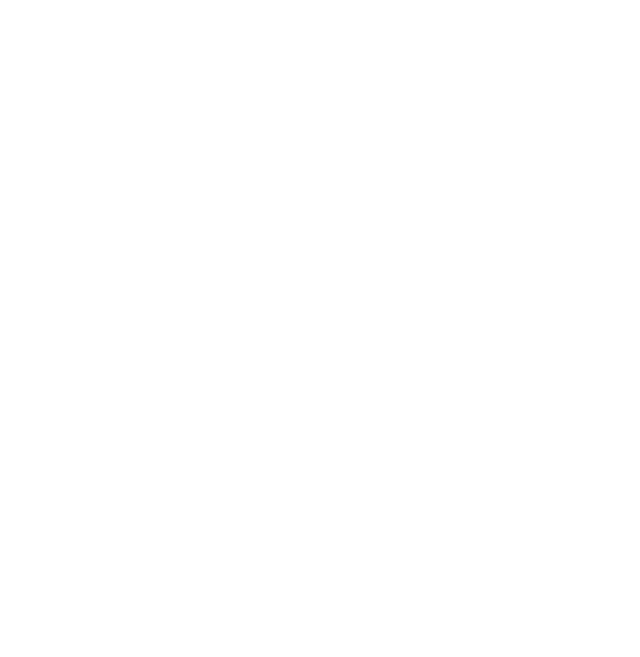
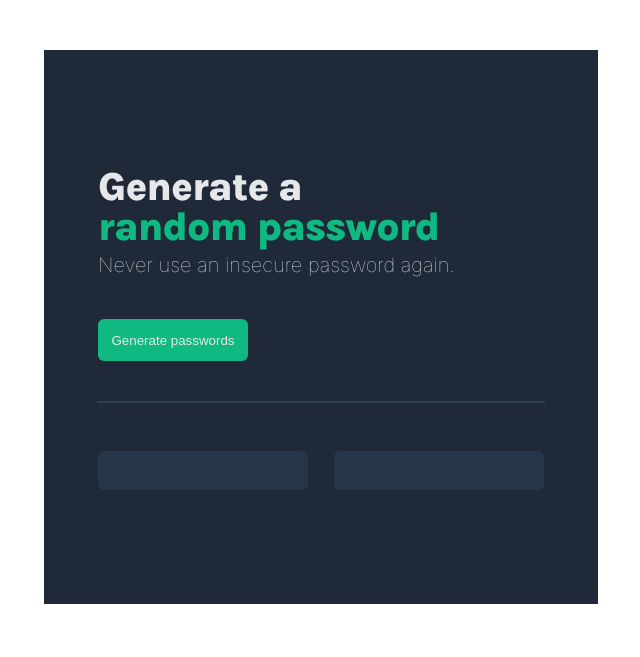
Before and after one commit to ConsoleMage/random-password-generator, a website built with Vite: page index.html in a window 1280 px wide. Shown: the whole page, without its empty margins (319-959 px from the left). Built offline with nearby package versions, Linux system fonts and the light colour scheme.

Commit message:
first draft

```diff
--- a/index.css
+++ b/index.css
@@ -1,3 +1,91 @@
-body {
-    margin: 0;
+.generator {
+    width: 550px;
+    height: 550px;
+    border: 2px solid transparent;
+    background: #1F2937;
+    margin: 50px auto;
 }
+
+h1 {
+    font-family: "Karla", sans-serif;
+    font-size: 40px;
+    font-weight: 800;
+    line-height: 40px;
+    letter-spacing: -0.025em;
+    text-align: left;
+    text-underline-position: from-font;
+    text-decoration-skip-ink: none;
+    color: #E5E7EB;
+    margin: 115px 52px 4px;
+}
+
+#password {
+    color: #10B981;
+}
+
+p {
+    font-family: "Inter", serif;
+    margin: 0px 52px;
+    width: 372px;
+    height: 28px;
+    top: 205px;
+    left: 52px;
+    gap: 0px;
+    opacity: 0px;
+    font-size: 20px;
+    font-weight: 100;
+    line-height: 28px;
+    text-align: left;
+    text-underline-position: from-font;
+    text-decoration-skip-ink: none;
+    color: #E5E7EB;
+}
+
+button {
+    display: block;
+    width: 150px;
+    height: 42px;
+    gap: 12px;
+    border-radius: 6px;
+    opacity: 0px;
+    border: none;
+    margin: 40px 52px;
+    background: #10B981;
+    color: #E5E7EB;
+}
+
+hr {
+    width: 446px;
+    height: 0px;
+    top: 361px;
+    left: 52px;
+    gap: 0px;
+    border: 1px solid #2F3E53;
+    opacity: 0px;
+}
+
+#display {
+    display: flex;
+    justify-content: space-between;
+}
+
+#display-one {
+    margin-right: 0;
+    width: 210px;
+    height: 39px;
+    gap: 0px;
+    border-radius: 6px;
+    opacity: 0px;
+    background: #273549;
+
+}
+
+#display-two {
+    margin-left: 0;
+    width: 210px;
+    height: 39px;
+    gap: 0px;
+    border-radius: 6px;
+    opacity: 0px;
+    background: #273549;
+}
--- a/index.html
+++ b/index.html
@@ -1,9 +1,29 @@
-<html>
+<!DOCTYPE html>
+<html lang="en">
     <head>
+        <meta charset="UTF-8">
+        <meta name="viewport" content="width=device-width, initial-scale=1.0">
+        <title>Your Page Title</title>
         <link rel="stylesheet" href="index.css">
+        <link rel="preconnect" href="https://fonts.googleapis.com">
+        <link rel="preconnect" href="https://fonts.gstatic.com" crossorigin>
+        <link
+            href="https://fonts.googleapis.com/css2?family=Inter:ital,opsz,wght@0,14..32,100..900;1,14..32,100..900&family=Karla:ital,wght@0,200..800;1,200..800&display=swap"
+            rel="stylesheet">
     </head>
     <body>
-        <h1></h1>
+        <div class="generator">
+            <h1>Generate a<br><span id="password">random password</span></h1>
+            <p>Never use an insecure password again.</p>
+            <button onclick="generate()">Generate passwords</button>
+            <hr>
+
+            <div id="display">
+                <button id="display-one"></button>
+                <button id="display-two"></button>
+            </div>
+        </div>
+
         <script src="index.js"></script>
     </body>
 </html>
--- a/index.js
+++ b/index.js
@@ -1,2 +1,21 @@
-const characters = ["A","B","C","D","E","F","G","H","I","J","K","L","M","N","O","P","Q","R","S","T","U","V","W","X","Y","Z","a","b","c","d","e","f","g","h","i","j","k","l","m","n","o","p","q","r","s","t","u","v","w","x","y","z", "0", "1", "2", "3", "4", "5", "6", "7", "8", "9","~","`","!","@","#","$","%","^","&","*","(",")","_","-","+","=","{","[","}","]",",","|",":",";","<",">",".","?",
-"/"];
+const characters = [
+    "A", "B", "C", "D", "E", "F", "G", "H", "I", "J", "K", "L", "M", "N", "O", "P", "Q", "R", "S", "T", "U", "V", "W", "X", "Y", "Z",
+    "a", "b", "c", "d", "e", "f", "g", "h", "i", "j", "k", "l", "m", "n", "o", "p", "q", "r", "s", "t", "u", "v", "w", "x", "y", "z",
+    "0", "1", "2", "3", "4", "5", "6", "7", "8", "9",
+    "~", "`", "!", "@", "#", "$", "%", "^", "&", "*", "(", ")", "_", "-", "+", "=", "{", "[", "}", "]", ",", "|", ":", ";", "<", ">", ".", "?", "/"
+  ];
+
+let displayElOne = document.getElementById("display-one");
+let displayElTwo = document.getElementById("display-two");
+
+function generate() {
+
+    displayElOne.textContent = "";
+    displayElTwo.textContent = "";
+    for (let i = 0; i < 15; i++) {
+        displayElOne.textContent += characters[Math.floor(Math.random() * characters.length)];
+        displayElTwo.textContent += characters[Math.floor(Math.random() * characters.length)];
+    }
+
+    console.log(displayElOne.textContent.length);
+}
```
